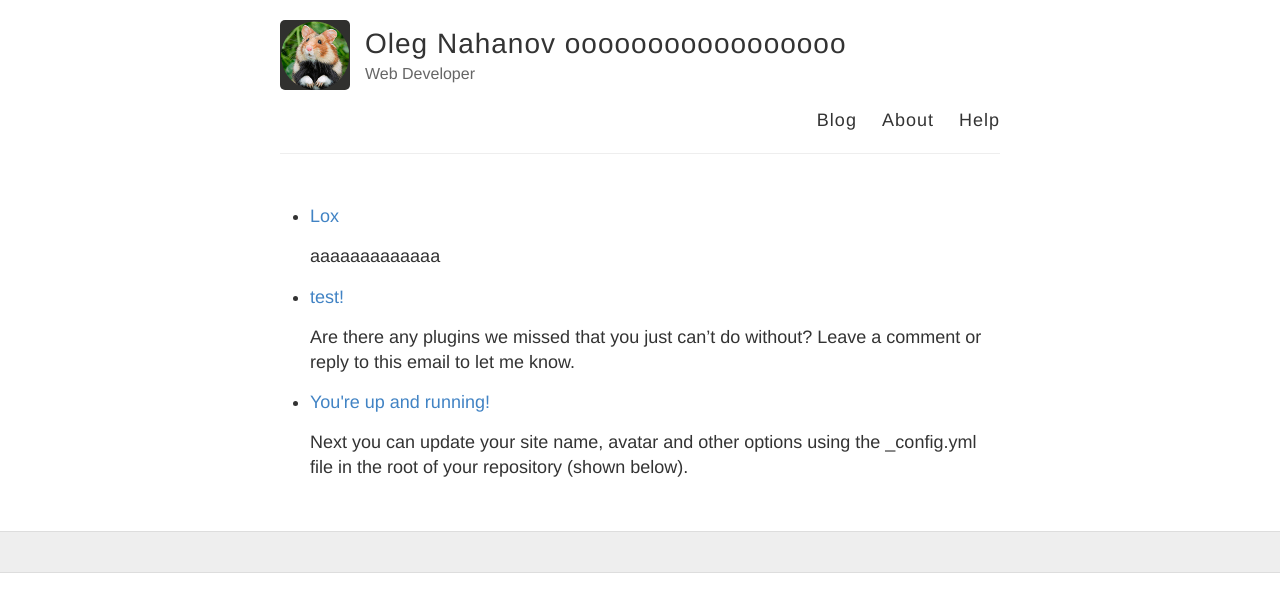
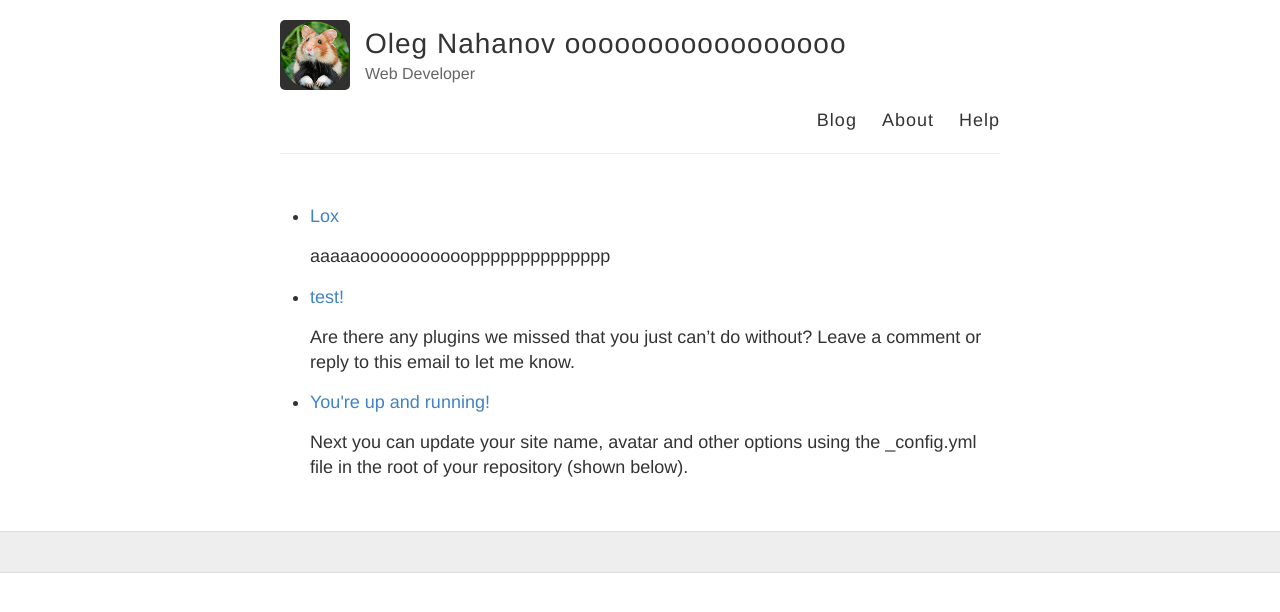
Before and after one commit to oleg-nahanov/oleg-nahanov.github.io, a Jekyll site: the page built from index.md, in a window 1280 px wide. Shown: the top 612 px of the page. Built offline with Jekyll 4.4.1, drawn with Linux system fonts in a browser that asks for light colours.

Commit message:
Updated 'index.md' via CloudCannon

```diff
--- a/index.md
+++ b/index.md
@@ -3,12 +3,15 @@ layout: default
 ---
 
 <div class="posts">
-  <ul>
-  {% for post in site.posts %}
-    <li>
-      <a href="{{ post.url }}">{{ post.title }}</a>
-      {{ post.excerpt }}
-    </li>
-  {% endfor %}
-</ul>
-</div>
+        <ul>
+          <li><a href="/lox/">Lox</a>
+            <p>aaaaaooooooooooopppppppppppppp</p>
+          </li>
+          <li><a href="/test/">test!</a>
+            <p>Are there any plugins we missed that you just can&rsquo;t do without? Leave a comment or reply to this email to let me know.</p>
+          </li>
+          <li><a href="/Hello-World/">You're up and running!</a>
+            <p>Next you can update your site name, avatar and other options using the _config.yml file in the root of your repository (shown below).</p>
+          </li>
+        </ul>
+      </div>
```
